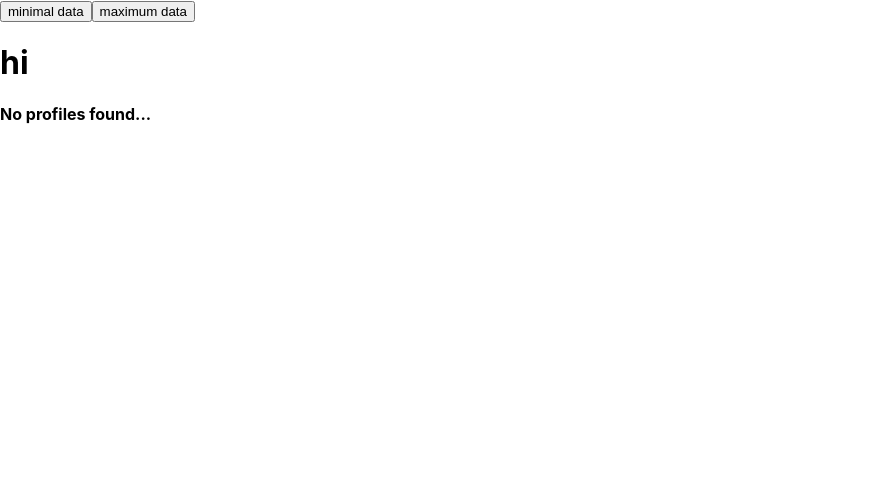
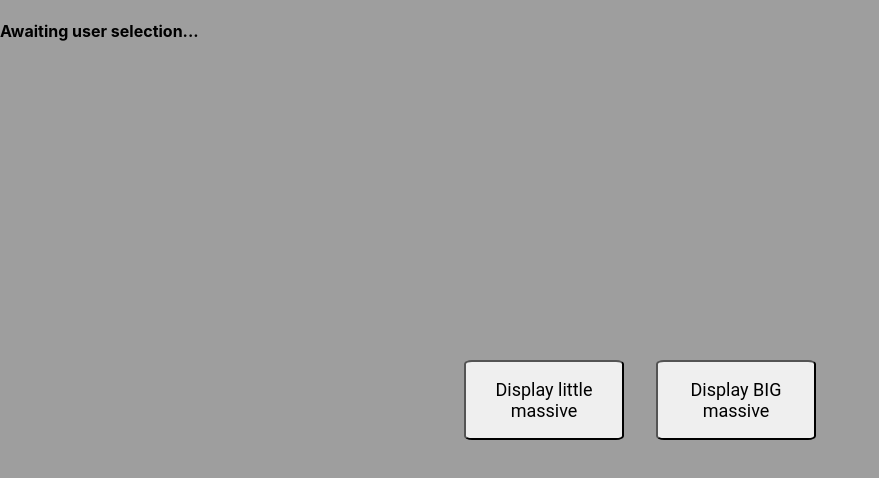
Before and after one commit to CocoGrub/test-table, a React (Create React App) app: page / in a window 1280 px wide. Shown: the top 478 px of the page, without its empty margins (0-879 px from the left). Built offline with nearby package versions, Linux system fonts and the light colour scheme.

Commit message:
table sorting

```diff
--- a/src/App.css
+++ b/src/App.css
@@ -1,3 +1,4 @@
+
 .profiles {
   font-family: "Trebuchet MS", Arial, Helvetica, sans-serif;
   border-collapse: collapse;
@@ -48,3 +49,38 @@
 
 
 .pagination a:hover:not(.active) {background-color: #ddd;}
+
+
+.modal {
+  position: fixed;
+  z-index: 22;
+  top: 0;
+  left: 0;
+  width: 100%;
+  height: 100%;
+  background: rgba(0, 0, 0, 0.38);
+  display: inline-flex;
+
+}
+.modal .center{
+  margin: auto;
+  width: 50%;
+  padding: 10px;
+}
+
+.modal button{
+  font-family: Roboto;
+  font-size: large;
+  margin: 0 1rem 0 1rem;
+  width: 10rem;;
+  height: 5rem;
+  border-radius: 5%;
+}
+.modal button:hover{
+  color: white;
+  background-color: #4CAF50;
+}
+.spinner{
+  margin: 15rem auto;
+
+}
--- a/src/App.js
+++ b/src/App.js
@@ -1,12 +1,26 @@
-import React from 'react';
+import React, {useState} from 'react';
 import './App.css';
 import {Provider} from 'react-redux';
 import store from '../src/store/store'
 import MainPage from "./components/MainPage";
+import Modal from "./components/Modal";
 
 function App() {
+    const [modal, setModal] = useState(false)
+
+    const showModal = (v,k) => {
+        setModal(k)
+        // props.getBigThunk(v.id)
+    }
+    const closeModal = (k) => {
+        if (k !== false) {
+            setModal(false)
+        }
+
+    }
     return (
         <Provider store={store}>
+            < Modal id={modal} onClose={closeModal} currentId={modal} setModal={setModal} show={modal}/>
             <MainPage/>
         </Provider>
     );
--- a/src/components/DataTable.js
+++ b/src/components/DataTable.js
@@ -1,15 +1,59 @@
 import React, {useState} from "react";
 import PropTypes from 'prop-types'
 import Pagination from "./Pagination";
+import {clearData} from "../store/MainReducer";
+import {connect} from "react-redux";
 
-const DataTable = ({profiles}) => {
+const DataTable = ({profiles,clearData}) => {
+
+    const [table,changeTable]=useState(profiles)
+    const [currentFilter,changeCurrentFilter]=useState({
+        currentValue:null
+    })
+    const switchFilter=(x,y)=>{
+        changeCurrentFilter({...currentFilter,currentValue: x});
+    }
+    const setFilter=(x)=>{
+        if(x===currentFilter.currentValue){
+            changeTable([...table].sort(dynamicSort( '-' + x)))
+            switchFilter('');
+        }else {
+            switchFilter(x);
+            changeTable([...table].sort(dynamicSort( x)))
+        }
+    }
+
+    function dynamicSort(property) {
+        let sortOrder = 1;
+        if(property[0] === "-") {
+            sortOrder = -1;
+            property = property.substr(1);
+        }
+        return function (a,b) {
+            const result = (a[property] < b[property]) ? -1 : (a[property] > b[property]) ? 1 : 0;
+            return result * sortOrder;
+        }
+    }
+    // sort address by city
+    const filterAddress=(x)=>{
+        if(x===currentFilter.currentValue){
+            changeTable([...table].sort((x, y) =>(x.address.city < y.address.city)?1:-1))
+            switchFilter('');
+        }else {
+            switchFilter(x);
+            changeTable([...table].sort((x, y) =>(x.address.city > y.address.city)?1:-1))
+        }
+    }
+
+
 
     const [currentPage,setCurrentPage]=useState(1)
     const [ItemsPerPage]=useState(10)
 
     const indexOfLastPost=currentPage*ItemsPerPage
     const indexOfFirstPost=indexOfLastPost-ItemsPerPage
-    const currentPosts = profiles.slice(indexOfFirstPost,indexOfLastPost)
+    const currentPosts = table.slice(indexOfFirstPost,indexOfLastPost)
+
 
     const Users = currentPosts.map((profile) => {
         //because id's can be equal
@@ -26,17 +70,18 @@ const DataTable = ({profiles}) => {
     const setPage=(pageNumber)=>setCurrentPage(pageNumber)
     return (
         <>
+            <button onClick={()=>clearData()}> Return to source selection</button>
             <h2 className={"my-2"}>Users Data</h2>
             <Pagination currentPage={currentPage} ItemsPerPage={ItemsPerPage} totalUsersCount={profiles.length} setPage={setPage}/>
             <table className={"profiles"}>
                 <thead>
                 <tr>
-                    <th>firstName</th>
-                    <th className={"hide-sm"}>lastName</th>
-                    <th className={"hide-sm"}>email</th>
-                    <th className={"hide-sm"}>phone</th>
-                    <th className={"hide-sm"}>address</th>
-                    <th className={"hide-sm"}>description</th>
+                    <th onClick={()=>{setFilter("firstName")}}>First Name</th>
+                    <th onClick={()=>{setFilter("lastName")}}>Last Name</th>
+                    <th onClick={()=>{setFilter("email")}}>E-mail</th>
+                    <th onClick={()=>{setFilter("phone")}}>Phone Number</th>
+                    <th onClick={()=>{filterAddress("address")}}>Address</th>
+                    <th onClick={()=>{setFilter("description")}}>Description</th>
                 </tr>
                 </thead>
                 <tbody>{Users}</tbody>
@@ -49,4 +94,4 @@ DataTable.propTypes={
     profiles:PropTypes.array.isRequired
 }
 
-export default DataTable;
+export default connect(null,{clearData})( DataTable);
--- a/src/components/MainPage.js
+++ b/src/components/MainPage.js
@@ -1,32 +1,25 @@
 import React from 'react';
-import  {getUsers,maxSource, minSource} from '../store/MainReducer'
 import {connect} from 'react-redux'
 import Spinner from './Spinner'
 import PropTypes from 'prop-types'
 import DataTable from "./DataTable";
 
-function MainPage({getUsers,loading,profiles,userSelect}) {
+function MainPage({loading,profiles}) {
 
-    return (
-
-            <div>
-                <button onClick={()=>getUsers(minSource)}>minimal data</button>
-                <button onClick={()=>getUsers(maxSource)}>maximum data</button>
-                {loading && userSelect?<Spinner/>:<h1>hi</h1>}
-                {profiles.length>0? <DataTable profiles={profiles}/>:<h4>No profiles found...</h4>}
-            </div>
+    return (<>
+            {loading?<Spinner/>:profiles.length>0? <DataTable profiles={profiles}/>:<h4>Awaiting user selection...</h4>}
+            </>
     );
 }
 const mapStateToProps=(state)=>({
     loading:state.loading,
     profiles:state.profiles,
-    userSelect:state.userSelect
+
 })
 MainPage.propTypes={
-    getUsers:PropTypes.func.isRequired,
     loading:PropTypes.bool.isRequired,
-    userSelect:PropTypes.bool.isRequired,
+
     profiles:PropTypes.array.isRequired
 }
 
-export default connect(mapStateToProps,{getUsers})(MainPage);
+export default connect(mapStateToProps,{})(MainPage);
--- /dev/null
+++ b/src/components/Modal.js
@@ -0,0 +1,30 @@
+import React, {useState} from "react";
+import {createPortal} from "react-dom";
+// import './modal.css'
+import {connect} from "react-redux";
+import {getUsers, maxSource, minSource} from "../store/MainReducer";
+// import {PostComment,postAnswer} from "../../redux/modalReducer";
+
+
+const Modal = ({modal,getUsers}) => {
+
+    if (modal) {
+        return createPortal(<div className={'modal'}>
+            <div className={"center"}>
+                <button onClick={()=>getUsers(minSource)}>Display little massive</button>
+                <button onClick={()=>getUsers(maxSource)}>Display BIG massive</button>
+            </div>
+
+
+
+        </div>, document.body)
+    }
+
+    return null
+}
+
+const mapDispatchToProps=(state)=>({
+    modal:state.modal
+})
+
+export default connect(mapDispatchToProps,{getUsers})(Modal);
--- a/src/components/Pagination.js
+++ b/src/components/Pagination.js
@@ -6,9 +6,8 @@ const Pagination = ({ItemsPerPage = 12, totalUsersCount,setPage,currentPage}) =>
     let [portionNumber, setPortionNumber] = useState(1);
     let leftPortionPageNumber = (portionNumber - 1) * ItemsPerPage + 1;
     let rightPortionPageNumber = portionNumber * ItemsPerPage;
+    let pagesCount = Math.ceil(totalUsersCount / ItemsPerPage);
 
-
-    let pagesCount = Math.ceil(totalUsersCount / ItemsPerPage);
     const pageNumbers = [];
     for (let i = 1; i <= Math.ceil(totalUsersCount / ItemsPerPage); i++) {
         pageNumbers.push(i)
@@ -17,24 +16,19 @@ const Pagination = ({ItemsPerPage = 12, totalUsersCount,setPage,currentPage}) =>
     return (
         <div className={"center"}>
         <div className={"pagination"}>
-            {portionNumber > 1 &&
 
-            <button className={"btn btn-outline-secondary"} onClick={() => {
-                setPortionNumber(portionNumber - 1)
-            }}>PREV</button>}
+            {portionNumber > 1 && <button onClick={()=>{setPortionNumber(portionNumber - 1)}}>PREV</button>}
+
             {pageNumbers
                 .filter(p => p >= leftPortionPageNumber && p <= rightPortionPageNumber)
                 .map((p) => {
                     return <span className={currentPage === p?"active":""}
                                  key={p}
-                                 onClick={(e) => {
-                                     setPage(p);
-                                 }}>{p}</span>
+                                 onClick={(e) => {setPage(p)}}>{p}</span>
                 })}
-            {portionCount > portionNumber &&
-            <button className={"btn btn-outline-info"} onClick={() => {
-                setPortionNumber(portionNumber + 1)
-            }}>NEXT</button>}
+
+            {portionCount > portionNumber && <button className={"btn btn-outline-info"} onClick={() => {
+                setPortionNumber(portionNumber + 1)}}>NEXT</button>}
 
         </div>
         </div>
--- a/src/components/Spinner.js
+++ b/src/components/Spinner.js
@@ -1,7 +1,7 @@
 import React from "react";
 import Spinner from '../Ripple-1s-200px.svg'
 export default ()=>{
-    return <>
+    return <div className={"spinner"}>
         <img src={Spinner} style={{width: '200px', margin: 'auto', display: 'block'}} alt='loading...'/>
-    </>
+    </div>
 }
--- a/src/store/Action-Types.js
+++ b/src/store/Action-Types.js
@@ -1,2 +1,4 @@
 export const GET_DATA='main/GET_DATA'
 export const DATA_ERROR='main/DATA_ERROR'
+export const CLOSE_MODAL='main/DATA_ERROR'
+export const CLEAR_DATA='main/CLEAR_DATA'
--- a/src/store/MainReducer.js
+++ b/src/store/MainReducer.js
@@ -1,15 +1,20 @@
-import {DATA_ERROR, GET_DATA } from "./Action-Types";
+import {CLEAR_DATA, CLOSE_MODAL, DATA_ERROR, GET_DATA} from "./Action-Types";
 import axios from 'axios'
 
 const initialState = {
+    modal:true,
     profiles: [],
-    loading: true,
+    loading: false,
     userSelect:false
     // errors: {}
 }
 export default function (state = initialState, action) {
     const {type, payload} = action;
     switch (type) {
+        case CLEAR_DATA:
+            return {...state,profiles:[],modal: true,loading: false}
+        case CLOSE_MODAL:
+            return {...state,modal: false,loading: true}
         case GET_DATA:
             return {...state, profiles: payload,loading: false}
         default:
@@ -23,7 +28,9 @@ export const maxSource=`http://www.filltext.com/?rows=1000&id={number|1000}&firs
 
 // GET  users
 export const getUsers = (x) => async (dispatch) => {
-
+    dispatch({
+        type:CLOSE_MODAL
+    })
     try {
         const res = await axios.get(x)
 
@@ -39,3 +46,10 @@ export const getUsers = (x) => async (dispatch) => {
         console.log(err)
     }
 }
+// Clear users
+export const clearData = (x) => (dispatch) => {
+    dispatch({
+        type:CLEAR_DATA
+    })
+
+}
```
